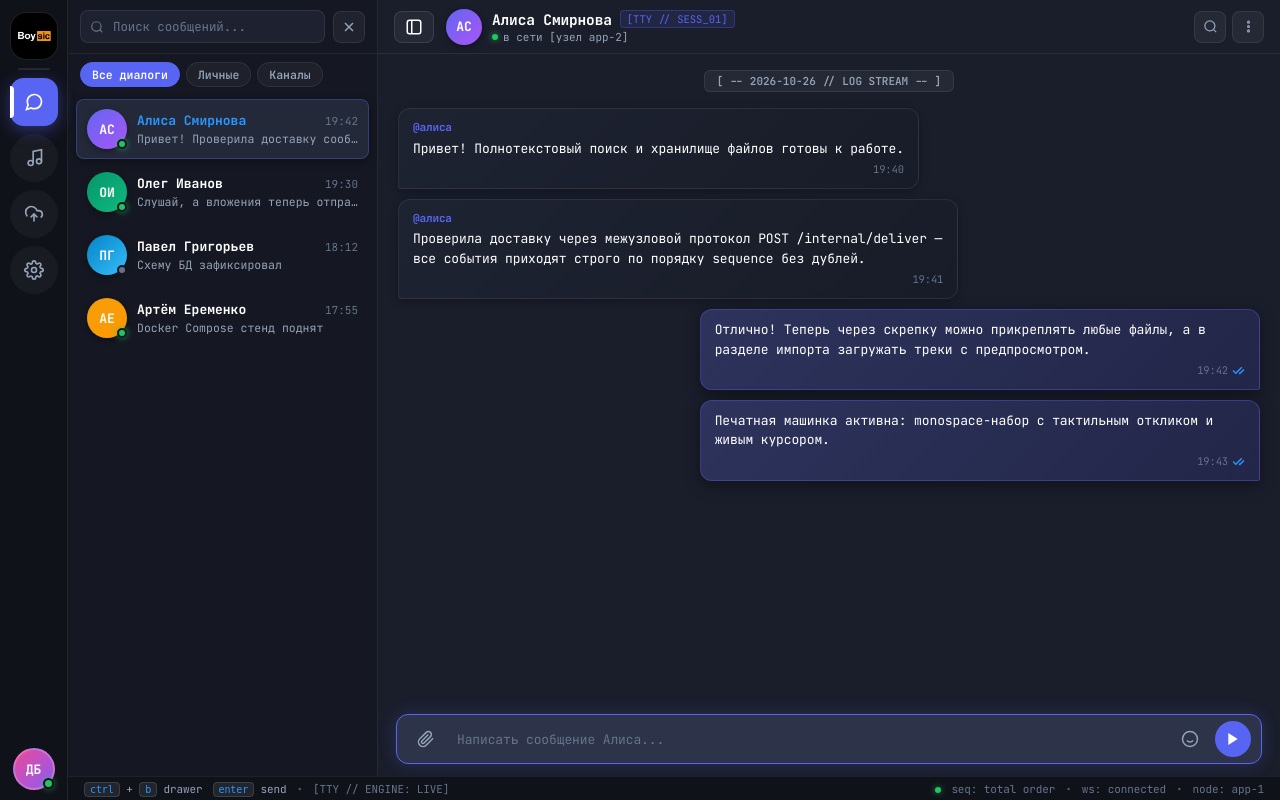
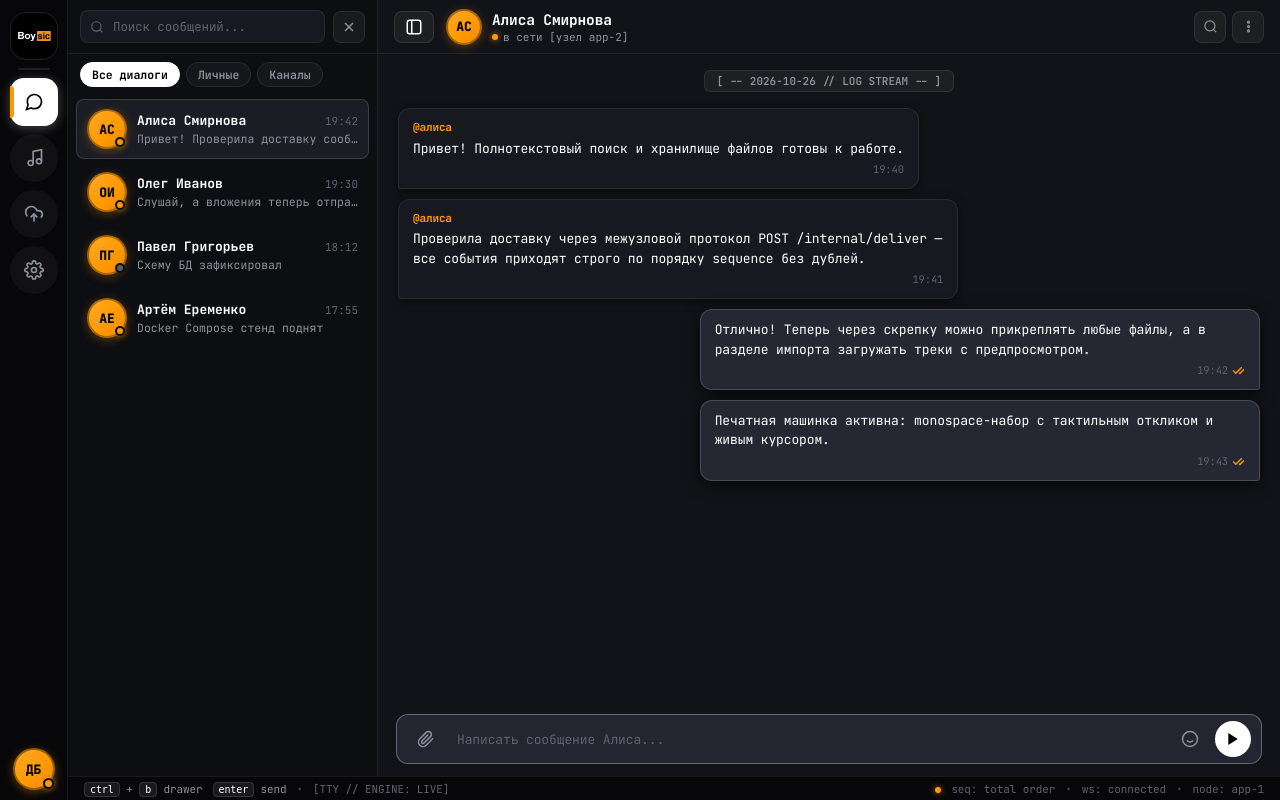
Before and after one commit to spbu-ds-practicum-2026/TheBoys, a FastAPI app: page / in a window 1280 px wide. Run offline with FastAPI, Linux system fonts and the light colour scheme.

Commit message:
feat(frontend): deep black monochrome palette with unified orange avatars and removed SESS badge

```diff
--- a/services/frontend/static/css/glass.css
+++ b/services/frontend/static/css/glass.css
@@ -1,62 +1,53 @@
 /* ==========================================================================
-   Boysic — Discord & Telegram Dark Hybrid (Typewriter Edition)
-   Rich Color Accents + Monospace Typewriter Typography
+   Boysic — Deep Black & Monochrome Dark Edition with Signature Orange Avatars
+   Pure Black Void, Dark Charcoal Surfaces, White Typography & #ff9900 Avatars
    ========================================================================== */
 
 :root {
-  /* Typewriter Typography System */
+  /* Typewriter Monospace Typography System */
   --font-typewriter: 'JetBrains Mono', 'Fira Code', 'SF Mono', 'Courier New', Courier, monospace;
   --font-family: var(--font-typewriter);
   --font-mono: var(--font-typewriter);
 
-  /* Deep Atmospheric Backgrounds (Slate & Obsidian Layers) */
-  --bg-void: #0b0d13;
-  --bg-rail: #10121a;
-  --bg-drawer: #151822;
-  --bg-canvas: #1a1e2b;
-  --bg-surface-0: #151822;
-  --bg-surface-1: #1e2230;
-  --bg-surface-2: #24293a;
-  --bg-surface-3: #2d3348;
-  --bg-surface-input: #1e2230;
+  /* Deep Black & Monochrome Dark Layering */
+  --bg-void: #000000;         /* 100% Pure Black Void */
+  --bg-rail: #070709;         /* Discord Left Rail */
+  --bg-drawer: #0d0e12;       /* Telegram Dialogs Drawer */
+  --bg-canvas: #121318;       /* Chat Stage Canvas */
+  --bg-surface-0: #0d0e12;
+  --bg-surface-1: #14151b;
+  --bg-surface-2: #1b1c24;
+  --bg-surface-3: #232530;
+  --bg-surface-input: #171820;
 
-  /* Rich Color Accent Palette (Discord + Telegram + Boysic) */
-  --accent-blurple: #5865f2;       /* Discord Indigo Blurple */
-  --accent-blurple-hover: #4752c4;
-  --accent-blurple-subtle: rgba(88, 101, 242, 0.15);
-  --accent-blue: #2997ff;          /* Telegram Sky Ice Blue */
-  --accent-blue-subtle: rgba(41, 151, 255, 0.15);
-  --accent-mint: #22c55e;          /* Emerald Online Presence */
-  --accent-amber: #f59e0b;         /* Boysic Warm Gold */
-  --accent-amber-bright: #ff9900;  /* Boysic Signature Orange */
-  --accent-violet: #a855f7;        /* Purple Violet */
-  --accent-rose: #f43f5e;          /* Coral Pink */
-  --accent-cyan: #06b6d4;          /* Cyan Accent */
+  /* Typography Colors (High-Contrast Pure White & Silvers) */
+  --text-pure: #ffffff;
+  --text-bright: #f0f1f5;
+  --text-muted: #8e929f;
+  --text-subtle: #5f6370;
+  --text-dim: #3f424c;
 
-  /* Text Hierarchy */
-  --text-pure: #ffffff;
-  --text-bright: #f1f5f9;
-  --text-muted: #94a3b8;
-  --text-subtle: #64748b;
-  --text-dim: #475569;
+  /* Signature Orange Avatars & Accents (Exact User Request) */
+  --avatar-orange: #ff9900;
+  --avatar-orange-gradient: linear-gradient(135deg, #ffa826 0%, #ff9900 60%, #e68a00 100%);
+  --avatar-orange-text: #000000;
+  --accent-orange: #ff9900;
+  --accent-orange-glow: rgba(255, 153, 0, 0.4);
 
-  /* Avatar Dynamic Gradients (Telegram / Discord Style) */
-  --avatar-alice: linear-gradient(135deg, #6366f1 0%, #a855f7 100%);
-  --avatar-oleg: linear-gradient(135deg, #059669 0%, #10b981 100%);
-  --avatar-pavel: linear-gradient(135deg, #0284c7 0%, #38bdf8 100%);
-  --avatar-artem: linear-gradient(135deg, #f59e0b 0%, #ff9900 100%);
-  --avatar-user: linear-gradient(135deg, #ec4899 0%, #8b5cf6 100%);
+  /* Monochrome Message Bubbles */
+  --bubble-incoming: #181920;
+  --bubble-outgoing: #252733;
+  --bubble-outgoing-border: rgba(255, 255, 255, 0.16);
 
-  /* Message Bubble Gradients */
-  --bubble-incoming: linear-gradient(135deg, #1e2332 0%, #181c28 100%);
-  --bubble-outgoing: linear-gradient(135deg, #2d335c 0%, #222648 100%);
-  --bubble-outgoing-border: rgba(99, 102, 241, 0.35);
-
-  /* Borders & Specular Glass */
+  /* Borders & Specular Lines */
   --glass-border: 1px solid rgba(255, 255, 255, 0.08);
   --glass-border-light: 1px solid rgba(255, 255, 255, 0.15);
-  --glass-border-accent: 1px solid rgba(88, 101, 242, 0.4);
-  --glass-specular-top: inset 0 1px 0 0 rgba(255, 255, 255, 0.12);
+  --glass-border-accent: 1px solid rgba(255, 153, 0, 0.45);
+  --glass-specular-top: inset 0 1px 0 0 rgba(255, 255, 255, 0.1);
+
+  /* Status Colors */
+  --accent-mint: #ff9900;
+  --accent-blue: #ffffff;
 
   /* Radii */
   --r-xs: 4px;
@@ -66,27 +57,25 @@
   --r-xl: 20px;
   --r-pill: 9999px;
 
-  /* Easing */
+  /* Smooth Easing */
   --ease-apple: cubic-bezier(0.16, 1, 0.3, 1);
   --ease-discord: cubic-bezier(0.2, 0, 0, 1);
 
-  /* Legacy Theme Compatibility Aliases */
+  /* Legacy Compatibility Aliases */
   --boysic-orange: #ff9900;
   --boysic-orange-hover: #ffa826;
   --boysic-orange-deep: #e68a00;
-  --boysic-orange-glow: rgba(255, 153, 0, 0.35);
-  --boysic-orange-subtle: rgba(255, 153, 0, 0.12);
   --solar-orange-primary: #ff9900;
-  --solar-amber-bright: #fbbf24;
-  --gradient-solar-fire: linear-gradient(135deg, #f59e0b 0%, #ff9900 100%);
-  --gradient-solar-pill: linear-gradient(135deg, #5865f2 0%, #4752c4 100%);
-  --shadow-solar-card: 0 8px 24px rgba(0, 0, 0, 0.6);
-  --shadow-solar-glow: 0 4px 16px rgba(88, 101, 242, 0.3);
-  --shadow-solar-hover: 0 8px 28px rgba(0, 0, 0, 0.7);
+  --solar-amber-bright: #ff9900;
+  --gradient-solar-fire: var(--avatar-orange-gradient);
+  --gradient-solar-pill: #252733;
+  --shadow-solar-card: 0 8px 24px rgba(0, 0, 0, 0.7);
+  --shadow-solar-glow: 0 4px 16px rgba(255, 153, 0, 0.3);
+  --shadow-solar-hover: 0 8px 28px rgba(0, 0, 0, 0.85);
   --glass-blur-deep: blur(20px);
 }
 
-/* Reset & Typewriter Base */
+/* Reset & Global Base */
 *, *::before, *::after {
   box-sizing: border-box;
   margin: 0;
@@ -105,17 +94,16 @@
   user-select: none;
 }
 
-/* Ambient Canvas Glow with Subtle Blurple & Amber Tints */
+/* Ambient Canvas: Pure Dark Obsidian Background */
 .spatial-ambient {
   position: fixed;
   inset: 0;
   pointer-events: none;
   z-index: 0;
   background:
-    radial-gradient(circle at 10% 10%, rgba(88, 101, 242, 0.04) 0%, transparent 45%),
-    radial-gradient(circle at 90% 90%, rgba(255, 153, 0, 0.03) 0%, transparent 50%),
-    radial-gradient(circle at 50% 50%, rgba(41, 151, 255, 0.02) 0%, transparent 60%),
-    var(--bg-void);
+    radial-gradient(circle at 10% 10%, rgba(255, 153, 0, 0.03) 0%, transparent 40%),
+    radial-gradient(circle at 90% 90%, rgba(255, 255, 255, 0.02) 0%, transparent 45%),
+    #000000;
 }
 
 /* Typewriter Blinking Cursor */
@@ -123,7 +111,7 @@
   display: inline-block;
   width: 7px;
   height: 15px;
-  background: var(--accent-blue);
+  background: #ffffff;
   vertical-align: middle;
   margin-left: 2px;
   animation: typewriterBlink 1s step-start infinite;
@@ -134,16 +122,16 @@
   51%, 100% { opacity: 0; }
 }
 
-/* Glass Panels */
+/* Glass Panels in Deep Black */
 .glass-panel {
   background: var(--bg-surface-0);
   border: var(--glass-border);
   border-radius: var(--r-md);
-  box-shadow: 0 4px 20px rgba(0, 0, 0, 0.5);
+  box-shadow: 0 4px 20px rgba(0, 0, 0, 0.6);
   position: relative;
 }
 
-/* Buttons with Typewriter Feel */
+/* Tactile Buttons */
 .tactile-btn {
   display: inline-flex;
   align-items: center;
@@ -163,8 +151,8 @@
 }
 
 .tactile-btn:hover {
-  background: rgba(255, 255, 255, 0.1);
-  border-color: rgba(255, 255, 255, 0.22);
+  background: rgba(255, 255, 255, 0.12);
+  border-color: rgba(255, 255, 255, 0.25);
   color: #ffffff;
   transform: translateY(-1px);
 }
@@ -174,13 +162,13 @@
 }
 
 .tactile-btn.active {
-  background: var(--accent-blurple);
-  color: #ffffff;
-  border-color: var(--accent-blurple);
-  box-shadow: 0 2px 12px rgba(88, 101, 242, 0.4);
+  background: #ffffff;
+  color: #000000;
+  font-weight: 700;
+  border-color: #ffffff;
 }
 
-/* Custom Scrollbar */
+/* Minimal Dark Scrollbar */
 ::-webkit-scrollbar {
   width: 6px;
   height: 6px;
@@ -196,5 +184,5 @@
 }
 
 ::-webkit-scrollbar-thumb:hover {
-  background: var(--accent-blurple);
+  background: rgba(255, 255, 255, 0.28);
 }
--- a/services/frontend/static/css/messenger.css
+++ b/services/frontend/static/css/messenger.css
@@ -36,7 +34,7 @@
   align-items: center;
   padding: 12px 0 10px 0;
   background: var(--bg-rail);
-  border-right: 1px solid rgba(255, 255, 255, 0.07);
+  border-right: 1px solid rgba(255, 255, 255, 0.08);
   flex-shrink: 0;
   z-index: 30;
 }
@@ -74,7 +72,7 @@
   width: 32px;
   height: 2px;
   border-radius: 1px;
-  background: rgba(255, 255, 255, 0.09);
+  background: rgba(255, 255, 255, 0.1);
   margin: 8px 0;
 }
 
@@ -107,25 +104,24 @@
 
 .rail-tab-btn:hover {
   border-radius: 14px;
-  background: rgba(88, 101, 242, 0.15);
+  background: rgba(255, 255, 255, 0.12);
   color: #ffffff;
 }
 
 .rail-tab-btn.active {
   border-radius: 14px;
-  background: var(--accent-blurple);
-  color: #ffffff;
-  box-shadow: 0 4px 16px rgba(88, 101, 242, 0.4);
+  background: #ffffff;
+  color: #000000;
+  box-shadow: 0 2px 12px rgba(255, 255, 255, 0.25);
 }
 
-/* Discord Active Left Edge Indicator */
 .rail-pill-indicator {
   position: absolute;
   left: 0;
   width: 4px;
   height: 0;
   border-radius: 0 4px 4px 0;
-  background: #ffffff;
+  background: var(--avatar-orange);
   transition: all 0.2s var(--ease-discord);
 }
 
@@ -150,21 +146,22 @@
   width: 42px;
   height: 42px;
   border-radius: 50%;
-  background: var(--avatar-user);
-  border: 2px solid rgba(255, 255, 255, 0.2);
+  background: var(--avatar-orange-gradient) !important;
+  color: #000000 !important;
+  font-weight: 800 !important;
+  border: 2px solid rgba(0, 0, 0, 0.4);
   display: flex;
   align-items: center;
   justify-content: center;
   font-size: 13px;
-  font-weight: 700;
-  color: #ffffff;
   cursor: pointer;
   transition: all 0.2s var(--ease-discord);
+  box-shadow: 0 2px 10px rgba(255, 153, 0, 0.35);
 }
 
 .rail-user-avatar:hover {
   border-radius: 14px;
-  box-shadow: 0 0 12px rgba(236, 72, 153, 0.4);
+  transform: scale(1.05);
 }
 
 .rail-presence-dot {
@@ -174,14 +171,14 @@
   width: 11px;
   height: 11px;
   border-radius: 50%;
-  background: var(--accent-mint);
+  background: var(--avatar-orange) !important;
   border: 2px solid var(--bg-rail);
-  box-shadow: 0 0 6px rgba(34, 197, 94, 0.6);
+  box-shadow: 0 0 6px rgba(255, 153, 0, 0.7);
 }
 
 /* ==========================================================================
    2. MAIN CONTENT STAGE & VIEWPORTS
-   ========================================================================= */
+   ========================================================================== */
 .hybrid-main-content {
   flex: 1;
   height: 100%;
@@ -216,7 +213,7 @@
   display: flex;
   flex-direction: column;
   background: var(--bg-drawer);
-  border-right: 1px solid rgba(255, 255, 255, 0.07);
+  border-right: 1px solid rgba(255, 255, 255, 0.08);
   flex-shrink: 0;
   position: relative;
   z-index: 20;
@@ -241,13 +237,12 @@
   border-right: none !important;
 }
 
-/* Top Search Bar */
 .drawer-top-bar {
   display: flex;
   align-items: center;
   gap: 8px;
   padding: 10px 12px;
-  border-bottom: 1px solid rgba(255, 255, 255, 0.06);
+  border-bottom: 1px solid rgba(255, 255, 255, 0.07);
 }
 
 .deck-search {
@@ -334,12 +327,12 @@
 }
 
 .filter-chip.active {
-  background: var(--accent-blurple);
-  color: #ffffff;
-  border-color: var(--accent-blurple);
+  background: #ffffff;
+  color: #000000;
+  border-color: #ffffff;
+  font-weight: 700;
 }
 
-/* Dialog Stream List */
 .deck-list {
   flex: 1;
   overflow-y: auto;
@@ -362,36 +355,33 @@
 }
 
 .deck-item:hover {
-  background: rgba(255, 255, 255, 0.04);
+  background: rgba(255, 255, 255, 0.05);
 }
 
 .deck-item.active {
   background: var(--bg-surface-2);
-  border-color: rgba(88, 101, 242, 0.35);
-  box-shadow: 0 2px 10px rgba(0, 0, 0, 0.4);
+  border-color: rgba(255, 255, 255, 0.14);
 }
 
-.deck-item-avatar {
+/* Unified Signature Orange Avatars (Exact User Request) */
+.deck-item-avatar,
+.chat-recipient-avatar,
+.avatar-orange {
   position: relative;
   width: 40px;
   height: 40px;
   border-radius: 50%;
+  background: var(--avatar-orange-gradient) !important;
+  color: #000000 !important;
+  font-weight: 800 !important;
+  border: 2px solid rgba(0, 0, 0, 0.35);
   display: flex;
   align-items: center;
   justify-content: center;
   font-size: 13px;
-  font-weight: 700;
-  color: #ffffff;
   flex-shrink: 0;
-  box-shadow: 0 2px 6px rgba(0, 0, 0, 0.4);
+  box-shadow: 0 2px 10px rgba(255, 153, 0, 0.3);
 }
-
-/* Distinct Colorful Avatars */
-.avatar-alice { background: var(--avatar-alice) !important; }
-.avatar-oleg { background: var(--avatar-oleg) !important; }
-.avatar-pavel { background: var(--avatar-pavel) !important; }
-.avatar-artem { background: var(--avatar-artem) !important; }
-.avatar-user { background: var(--avatar-user) !important; }
 
 .deck-presence-dot {
   position: absolute;
@@ -404,12 +394,12 @@
 }
 
 .deck-presence-dot.online {
-  background: var(--accent-mint);
-  box-shadow: 0 0 6px rgba(34, 197, 94, 0.7);
+  background: var(--avatar-orange) !important;
+  box-shadow: 0 0 6px rgba(255, 153, 0, 0.7);
 }
 
 .deck-presence-dot.offline {
-  background: #64748b;
+  background: #5a5f67;
 }
 
 .deck-item-body {
@@ -436,7 +426,7 @@
 }
 
 .deck-item.active .deck-item-name {
-  color: var(--accent-blue);
+  color: #ffffff;
 }
 
 .deck-item-time {
@@ -479,7 +469,7 @@
   height: 54px;
   padding: 0 16px;
   background: var(--bg-canvas);
-  border-bottom: 1px solid rgba(255, 255, 255, 0.07);
+  border-bottom: 1px solid rgba(255, 255, 255, 0.08);
   flex-shrink: 0;
   gap: 12px;
 }
@@ -512,14 +502,6 @@
 .chat-recipient-avatar {
   width: 36px;
   height: 36px;
-  border-radius: 50%;
-  display: flex;
-  align-items: center;
-  justify-content: center;
-  font-size: 13px;
-  font-weight: 700;
-  color: #ffffff;
-  box-shadow: 0 2px 6px rgba(0, 0, 0, 0.4);
 }
 
 .chat-recipient-details {
@@ -534,15 +516,6 @@
   color: #ffffff;
 }
 
-.chat-badge-channel {
-  font-size: 10.5px;
-  color: var(--accent-blurple);
-  background: rgba(88, 101, 242, 0.12);
-  padding: 1px 6px;
-  border-radius: 4px;
-  border: 1px solid rgba(88, 101, 242, 0.3);
-}
-
 .chat-recipient-status {
   display: flex;
   align-items: center;
@@ -555,8 +528,8 @@
   width: 6px;
   height: 6px;
   border-radius: 50%;
-  background: var(--accent-mint);
-  box-shadow: 0 0 6px rgba(34, 197, 94, 0.8);
+  background: var(--avatar-orange);
+  box-shadow: 0 0 6px rgba(255, 153, 0, 0.8);
 }
 
 .header-tool-btn {
@@ -627,7 +600,7 @@
   display: block;
   font-size: 11px;
   font-weight: 700;
-  color: var(--accent-blurple);
+  color: var(--avatar-orange);
   margin-bottom: 3px;
 }
 
@@ -636,7 +609,7 @@
   border: 1px solid rgba(255, 255, 255, 0.08);
   border-radius: 12px 12px 12px 3px;
   color: #ffffff;
-  box-shadow: 0 2px 10px rgba(0, 0, 0, 0.3);
+  box-shadow: 0 2px 10px rgba(0, 0, 0, 0.5);
 }
 
 .msg-row.outgoing .msg-bubble {
@@ -644,7 +617,7 @@
   border: 1px solid var(--bubble-outgoing-border);
   border-radius: 12px 12px 3px 12px;
   color: #ffffff;
-  box-shadow: 0 4px 16px rgba(0, 0, 0, 0.4);
+  box-shadow: 0 4px 16px rgba(0, 0, 0, 0.6);
 }
 
 .msg-meta {
@@ -660,7 +633,7 @@
 .msg-status-check {
   width: 13px;
   height: 13px;
-  color: var(--accent-blue);
+  color: var(--avatar-orange);
 }
 
 /* Typing Indicator Capsule */
@@ -867,9 +838,9 @@
   width: 36px;
   height: 36px;
   border-radius: 50%;
-  background: var(--accent-blurple);
+  background: #ffffff;
   border: none;
-  color: #ffffff;
+  color: #000000;
   display: flex;
   align-items: center;
   justify-content: center;
@@ -893,7 +864,7 @@
   height: 24px;
   padding: 0 16px;
   background: var(--bg-rail);
-  border-top: 1px solid rgba(255, 255, 255, 0.06);
+  border-top: 1px solid rgba(255, 255, 255, 0.08);
   font-size: 11px;
   color: var(--text-subtle);
   flex-shrink: 0;
@@ -905,7 +876,7 @@
   border-radius: 4px;
   padding: 1px 5px;
   font-size: 10px;
-  color: var(--accent-blue);
+  color: #ffffff;
 }
 
 .footer-left, .footer-right {
@@ -927,9 +898,9 @@
   width: 6px;
   height: 6px;
   border-radius: 50%;
-  background: var(--accent-mint);
+  background: var(--avatar-orange);
   margin-right: 4px;
-  box-shadow: 0 0 6px rgba(34, 197, 94, 0.7);
+  box-shadow: 0 0 6px rgba(255, 153, 0, 0.7);
 }
 
 /* ==========================================================================
--- a/services/frontend/static/js/messenger-ui.js
+++ b/services/frontend/static/js/messenger-ui.js
@@ -11,7 +11,7 @@
     status: 'online',
     statusText: 'в сети [узел app-2]',
     avatarText: 'АС',
-    avatarBg: 'var(--avatar-alice)',
+    avatarBg: 'var(--avatar-orange-gradient)',
     messages: [
       {
         id: 'msg-1-1',
@@ -51,7 +51,7 @@
     status: 'online',
     statusText: 'в сети [узел app-1]',
     avatarText: 'ОИ',
-    avatarBg: 'var(--avatar-oleg)',
+    avatarBg: 'var(--avatar-orange-gradient)',
     messages: [
       {
         id: 'msg-2-1',
@@ -90,7 +90,7 @@
     status: 'offline',
     statusText: 'был(а) в сети 45 мин назад',
     avatarText: 'ПГ',
-    avatarBg: 'var(--avatar-pavel)',
+    avatarBg: 'var(--avatar-orange-gradient)',
     messages: [
       {
         id: 'msg-3-1',
@@ -122,7 +122,7 @@
     status: 'online',
     statusText: 'в сети [узел app-1]',
     avatarText: 'АЕ',
-    avatarBg: 'var(--avatar-artem)',
+    avatarBg: 'var(--avatar-orange-gradient)',
     messages: [
       {
         id: 'msg-4-1',
@@ -220,7 +220,9 @@
   if (nameEl) nameEl.textContent = chat.name;
   if (avatarEl) {
     avatarEl.textContent = chat.avatarText;
-    avatarEl.style.background = chat.avatarBg;
+    avatarEl.style.background = 'var(--avatar-orange-gradient)';
+    avatarEl.style.color = '#000000';
+    avatarEl.style.fontWeight = '800';
   }
 
   if (statusEl) {
--- a/services/frontend/templates/messenger/chat_window.html
+++ b/services/frontend/templates/messenger/chat_window.html
@@ -1,4 +1,4 @@
-<!-- Discord & Telegram Hybrid Chat Stage (Typewriter Edition + Functional Paperclip) -->
+<!-- Discord & Telegram Hybrid Chat Stage (Deep Black & Monochrome with Orange Avatars) -->
 <section class="chat-canvas" id="chat-canvas-main">
   <!-- 1. Chat Header -->
   <header class="chat-canvas-header">
@@ -11,15 +11,14 @@
         </svg>
       </button>
 
-      <!-- Recipient Profile Info -->
+      <!-- Recipient Profile Info with Orange Avatar -->
       <div class="chat-recipient-info">
-        <div class="chat-recipient-avatar avatar-alice" id="active-recipient-avatar">
+        <div class="chat-recipient-avatar avatar-orange" id="active-recipient-avatar">
           АС
         </div>
         <div class="chat-recipient-details">
           <div style="display: flex; align-items: center; gap: 8px;">
             <span class="chat-recipient-name typewriter-text" id="active-recipient-name">Алиса Смирнова</span>
-            <span class="chat-badge-channel">[TTY // SESS_01]</span>
           </div>
           <span class="chat-recipient-status online" id="active-recipient-status">
             <span class="recipient-presence-dot"></span>
@@ -47,10 +46,10 @@
     </div>
   </header>
 
-  <!-- 2. Messages Stream Flow (Pure Typewriter Text & Clean Attachments, No Tracks) -->
+  <!-- 2. Messages Stream Flow (Monochrome Dark, No Tracks) -->
   <div class="chat-messages-flow" id="spatial-messages-flow">
-    <!-- Telegram Centered Typewriter Date Pill -->
-    <div class="chat-timeline-pill typewriter-pill">[ -- 2026-10-26 // LOG STREAM -- ]</div>
+    <!-- Centered Date Pill -->
+    <div class="chat-timeline-pill typewriter-pill">Сегодня</div>
 
     <!-- Incoming Message 1 -->
     <div class="msg-row incoming">
@@ -63,7 +62,7 @@
       </div>
     </div>
 
-    <!-- Incoming Message 2: Clean Text & Spec (Replaced Track Module) -->
+    <!-- Incoming Message 2: Clean Text (No Track Module) -->
     <div class="msg-row incoming">
       <div class="msg-bubble typewriter-bubble">
         <span class="msg-author-tag">@alisa</span>
@@ -103,7 +102,7 @@
       </div>
     </div>
 
-    <!-- Typing indicator capsule with Typewriter Blink -->
+    <!-- Typing indicator capsule -->
     <div class="typing-capsule" id="chat-typing-capsule">
       <span class="typing-dot"></span>
       <span class="typing-dot"></span>
--- a/services/frontend/templates/messenger/dialogs_list.html
+++ b/services/frontend/templates/messenger/dialogs_list.html
@@ -1,4 +1,4 @@
-<!-- Telegram & Discord Slide-Out Drawer (Clean Typewriter Edition, No Unread Clutter, No Tracks) -->
+<!-- Telegram & Discord Slide-Out Drawer (Clean Typewriter Edition, Orange Avatars) -->
 <aside class="dialogs-drawer-panel" id="dialogs-drawer">
   <!-- Top Search Bar (Icon-Only, Clean Typewriter) -->
   <div class="drawer-top-bar">
@@ -26,11 +26,11 @@
     <button class="filter-chip" onclick="filterDialogs(this, 'groups')">Каналы</button>
   </div>
 
-  <!-- Dialog Stream (Click to Switch Chats!) -->
+  <!-- Dialog Stream (Unified Signature Orange Avatars) -->
   <div class="deck-list" id="dialogs-deck-list">
-    <!-- Dialog 1: Alice (Active) - Distinct Violet Avatar -->
+    <!-- Dialog 1: Alice (Active) -->
     <div class="deck-item active" data-chat-id="1" onclick="selectChat(1)">
-      <div class="deck-item-avatar avatar-alice">
+      <div class="deck-item-avatar avatar-orange">
         АС
         <span class="deck-presence-dot online"></span>
       </div>
@@ -45,9 +45,9 @@
       </div>
     </div>
 
-    <!-- Dialog 2: Oleg - Distinct Emerald Avatar -->
+    <!-- Dialog 2: Oleg -->
     <div class="deck-item" data-chat-id="2" onclick="selectChat(2)">
-      <div class="deck-item-avatar avatar-oleg">
+      <div class="deck-item-avatar avatar-orange">
         ОИ
         <span class="deck-presence-dot online"></span>
       </div>
@@ -62,9 +62,9 @@
       </div>
     </div>
 
-    <!-- Dialog 3: Pavel - Distinct Sky Blue Avatar -->
+    <!-- Dialog 3: Pavel -->
     <div class="deck-item" data-chat-id="3" onclick="selectChat(3)">
-      <div class="deck-item-avatar avatar-pavel">
+      <div class="deck-item-avatar avatar-orange">
         ПГ
         <span class="deck-presence-dot offline"></span>
       </div>
@@ -79,9 +79,9 @@
       </div>
     </div>
 
-    <!-- Dialog 4: Artem - Distinct Amber Gold Avatar -->
+    <!-- Dialog 4: Artem -->
     <div class="deck-item" data-chat-id="4" onclick="selectChat(4)">
-      <div class="deck-item-avatar avatar-artem">
+      <div class="deck-item-avatar avatar-orange">
         АЕ
         <span class="deck-presence-dot online"></span>
       </div>
```
Also changed, not shown: other parts of services/frontend/static/css/messenger.css (+53 -63 lines).
